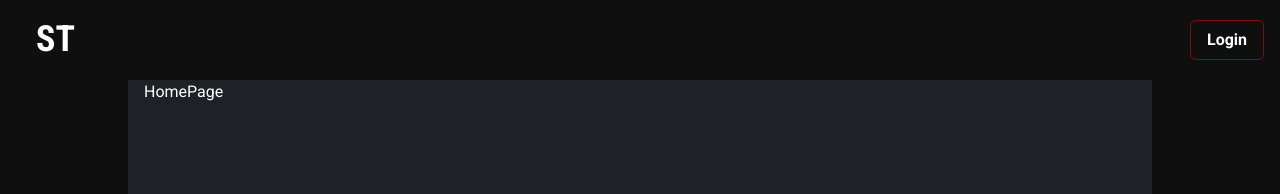
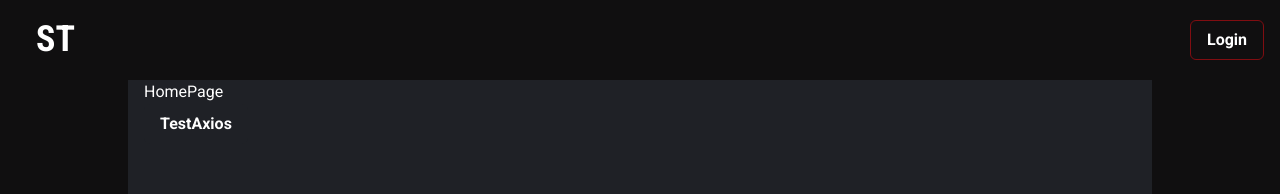
Before and after one commit to LMV-Codes/SuperTeam, a React (Create React App) app: page / in a window 1280 px wide. Shown: the top 194 px of the page. Built offline with nearby package versions, Linux system fonts and the light colour scheme.

Commit message:
AxiosApi added

```diff
--- a/src/pages/Home.tsx
+++ b/src/pages/Home.tsx
@@ -1,11 +1,25 @@
+import { Button } from "@chakra-ui/button";
 import { Container, Flex, Text } from "@chakra-ui/layout";
 import React from "react";
+import { AxiosApi } from "../utils/AxiosApi";
 
 export const Home: React.FC = () => {
+  const testAxios = async () => {
+    try {
+      const response = await AxiosApi.get("search/batman");
+      console.log(response.data);
+    } catch (error) {
+      console.log(error);
+    }
+  };
+
   return (
     <Flex justifyContent="center">
       <Container maxW="container.lg" bg="brand.100" minHeight="100vh">
         <Text width="70em">HomePage</Text>
+        <Button variant="super" onClick={() => testAxios()}>
+          TestAxios
+        </Button>
       </Container>
     </Flex>
   );
--- /dev/null
+++ b/src/utils/AxiosApi.ts
@@ -0,0 +1,7 @@
+import axios from "axios";
+
+const fbToken = "10223511453527327";
+
+export const AxiosApi = axios.create({
+  baseURL: `https://cors-anywhere.herokuapp.com/superheroapi.com/api/${fbToken}/`,
+});
```
